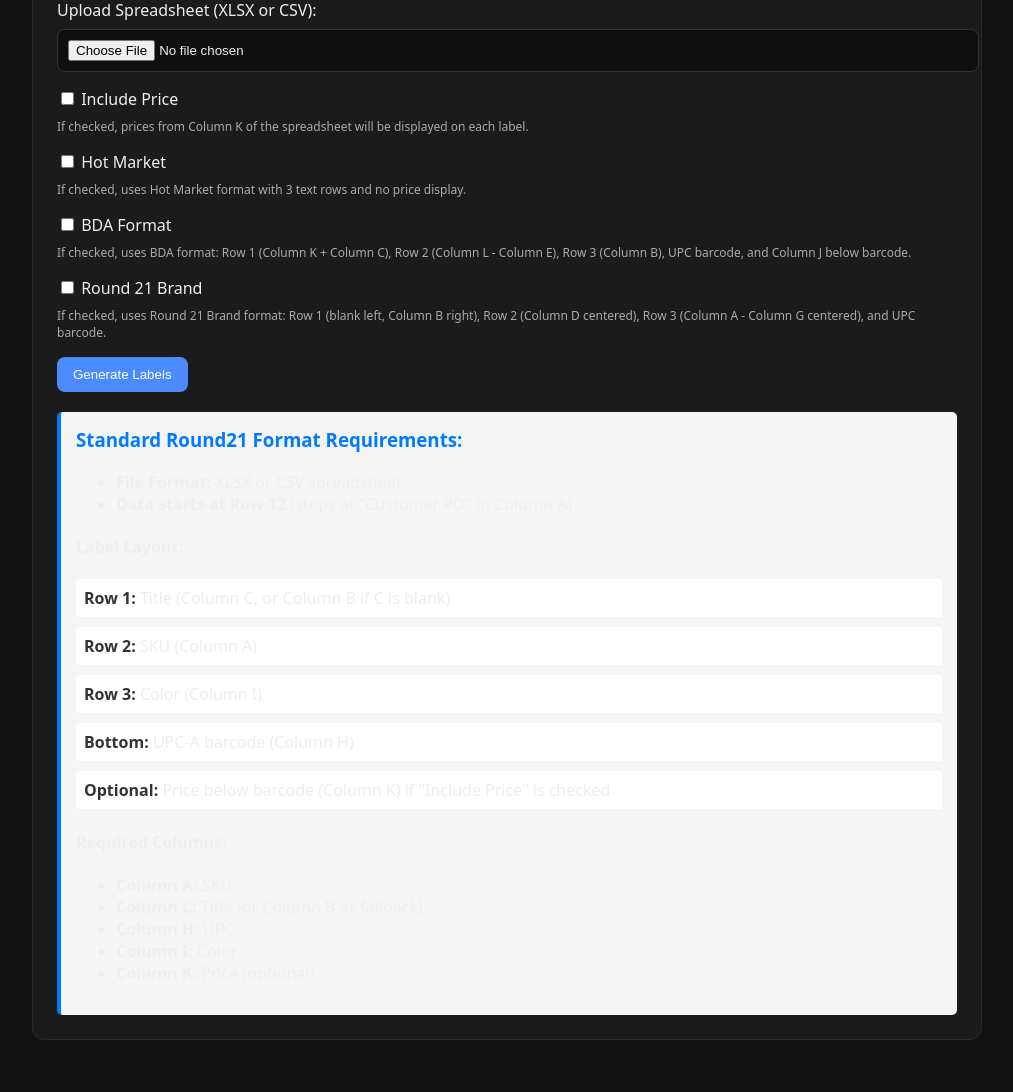
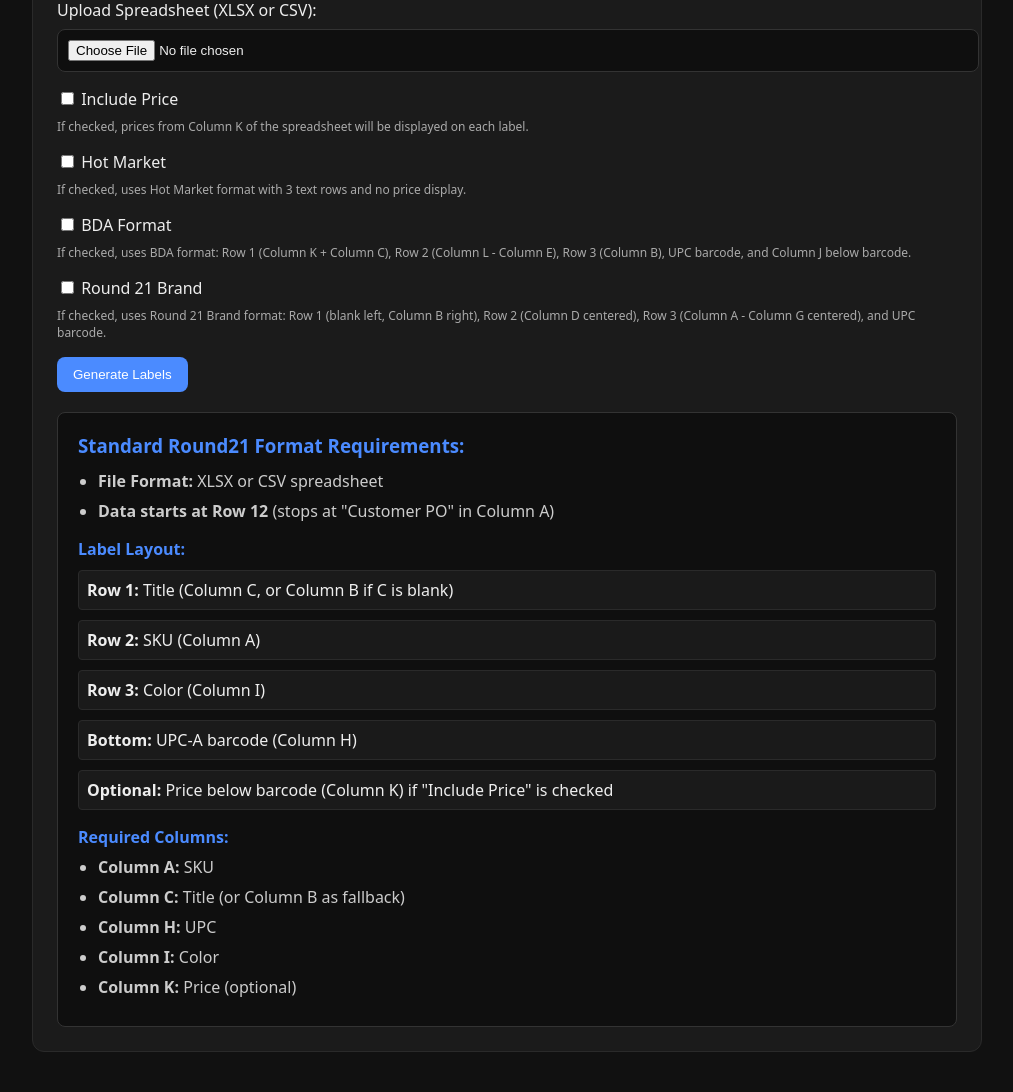
Before and after one commit to Twenty7Trades/barcode-app, a Flask app: page /round21 in a window 1280 px wide. Shown: the part 125-1217 px from the top of the page, without its empty margins (133-1146 px from the left). Before the commit the page ends 1165 px from the top, so only its background shows below. Run offline with Flask 3, Linux system fonts and the light colour scheme.

Commit message:
Update Round 21 page styling to match dark theme

```diff
--- a/templates/round21.html
+++ b/templates/round21.html
@@ -8,23 +8,36 @@
     <style>
         .format-details {
             margin-top: 20px;
-            padding: 15px;
-            background-color: #f5f5f5;
-            border-radius: 5px;
-            border-left: 4px solid #007bff;
+            padding: 20px;
+            background-color: #0f0f0f;
+            border: 1px solid #333;
+            border-radius: 8px;
         }
         .format-details h3 {
-            margin-top: 0;
-            color: #007bff;
+            margin: 0 0 12px;
+            color: #4b8bff;
+        }
+        .format-details h4 {
+            margin: 16px 0 8px;
+            color: #4b8bff;
         }
         .format-details .row-info {
             margin: 10px 0;
             padding: 8px;
-            background-color: white;
-            border-radius: 3px;
+            background-color: #1a1a1a;
+            border: 1px solid #2a2a2a;
+            border-radius: 4px;
         }
         .format-details .row-info strong {
-            color: #333;
+            color: #eee;
+        }
+        .format-details ul {
+            margin: 0;
+            padding-left: 20px;
+        }
+        .format-details li {
+            margin: 8px 0;
+            color: #ccc;
         }
     </style>
 </head>
```
